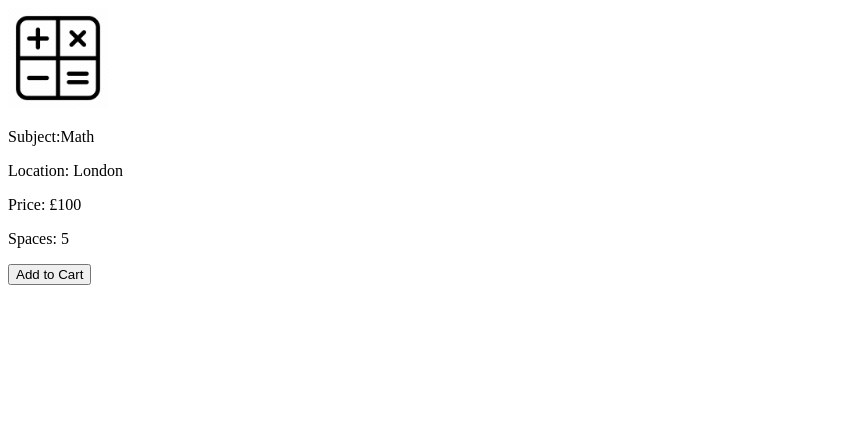
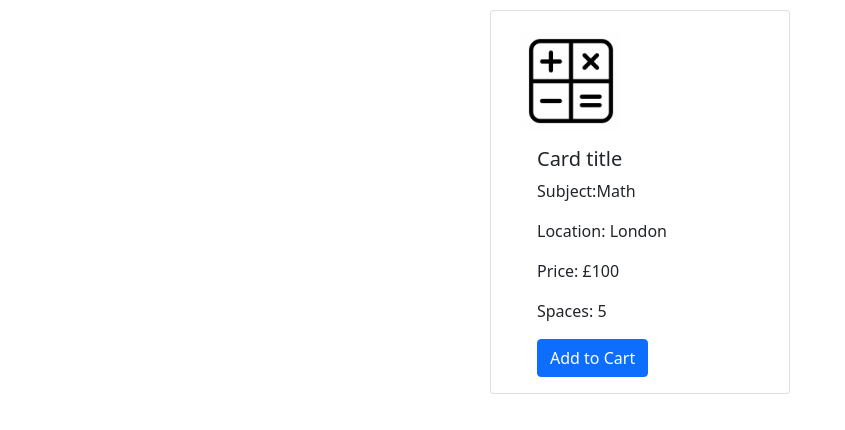
Before and after one commit to Group-Work-Web-Based-Dev/Group-Work-1, a plain HTML site: page index.html in a window 1280 px wide. Shown: the whole page, without its empty margins (0-845 px from the left). Drawn offline with nearby package versions, Linux system fonts and the light colour scheme.

Commit message:
added styles

```diff
--- a/index.html
+++ b/index.html
@@ -4,18 +4,24 @@
     <meta charset="UTF-8">
     <meta http-equiv="X-UA-Compatible" content="IE=edge">
     <meta name="viewport" content="width=device-width, initial-scale=1.0">
+    <link href="https://cdn.jsdelivr.net/npm/bootstrap@5.1.3/dist/css/bootstrap.min.css" rel="stylesheet" integrity="sha384-1BmE4kWBq78iYhFldvKuhfTAU6auU8tT94WrHftjDbrCEXSU1oBoqyl2QvZ6jIW3" crossorigin="anonymous">
     <title>Group work </title>
     <script src="https://unpkg.com/vue"></script>
 </head>
 <body>
 
 <div id="lessons">
-    <img v-bind:src="image" width="100" height="100">
-    <p v-text="subject"></p>
-    <p v-text="location"></p>
-    <p v-text="price"></p>
-    <p id="spaces">Spaces: {{spaces}}</p>
-    <button id="btn-cart"  @clickid="addToCart" v-on:click="add">Add to Cart</button>
+    <div class="card mx-auto" style="width: 300px;padding-left:30px;padding-right: 30px;margin-top: 10px;padding-top: 20px;">
+        <img v-bind:src="image" width="100" height="100">
+        <div class="card-body">
+          <h5 class="card-title">Card title</h5>
+          <p class="cart-text" v-text="subject"></p>
+          <p class="cart-text" v-text="location"></p>
+          <p class="cart-text" v-text="price"></p>
+          <p class="cart-text" id="spaces">Spaces: {{spaces}}</p>
+          <button id="btn-cart"  @clickid="addToCart" v-on:click="add" class="btn btn-primary">Add to Cart</button>
+        </div>
+      </div>
 
     <script>
     let app = new Vue({
```
